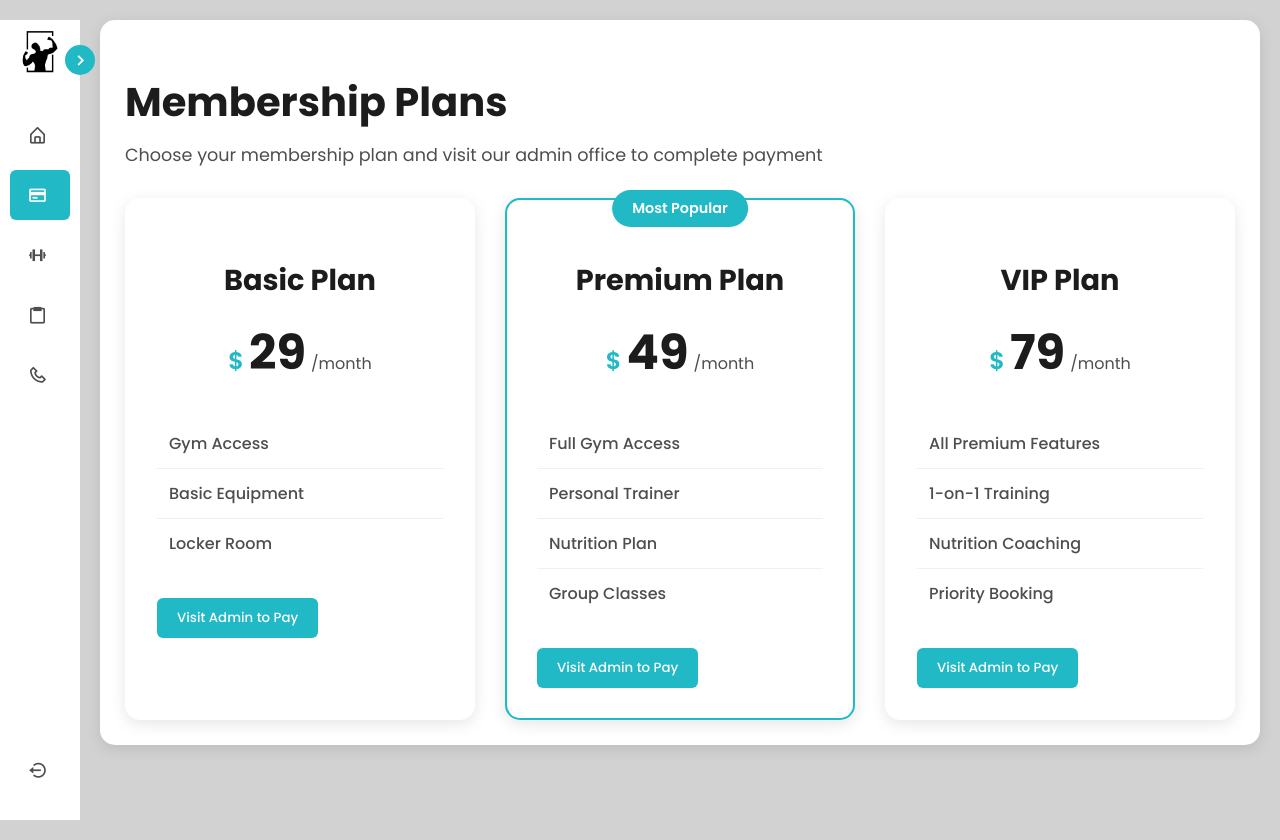
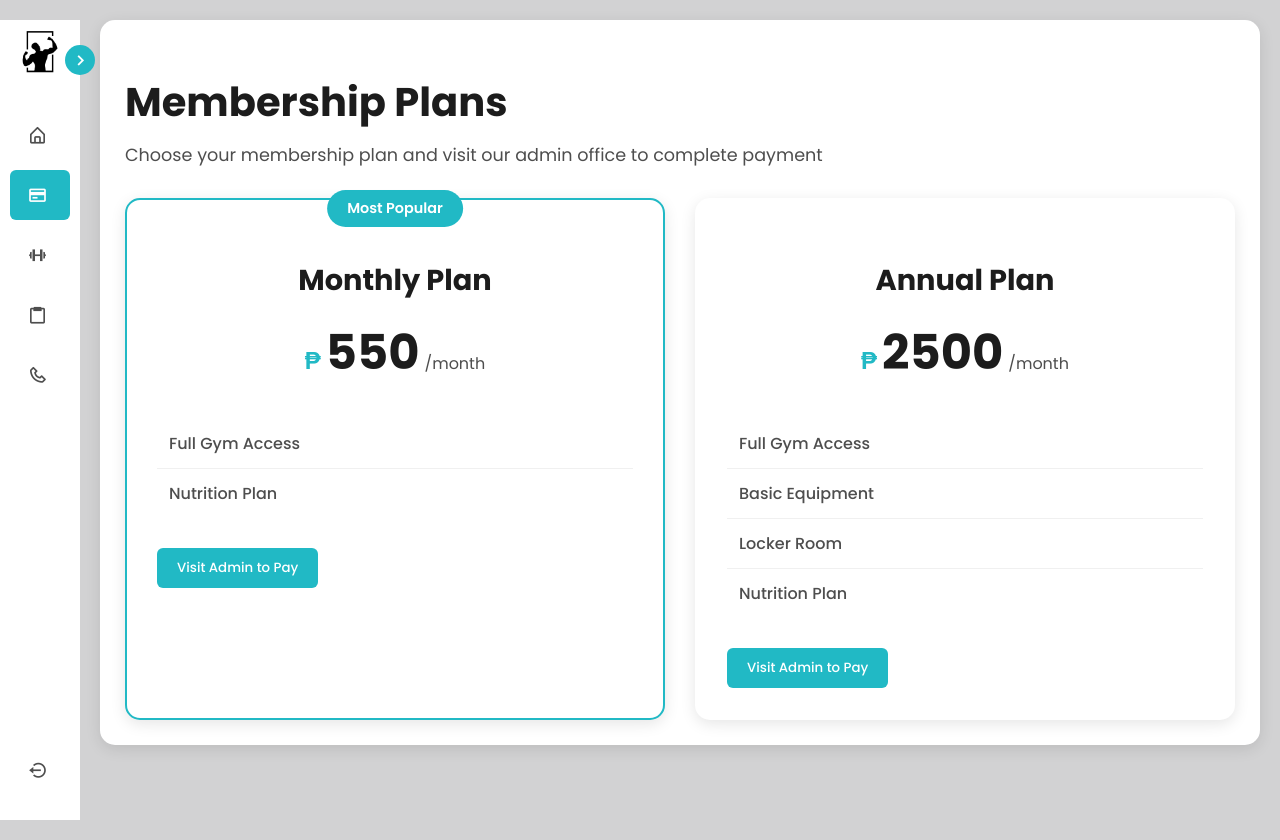
Before and after one commit to sumkai16/GymManagement, a PHP site: page /views/guest.php in a window 1280 px wide, after a click that opens the changed part. Run offline with PHP 8.4, Linux system fonts and the light colour scheme; the visitor is signed in with stand-in values (Sample User, id 1); some libraries are stand-ins or nearby versions.

Commit message:
guest working(?)

```diff
--- a/assets/js/dashboard_guest.js
+++ b/assets/js/dashboard_guest.js
@@ -388,11 +388,11 @@ document.getElementById("logoutBtn").addEventListener("click", function(event) {
 
     debugLog('Logout button clicked');
 
-    fetch("../../controllers/AuthController.php?action=logout")
+    fetch("../controllers/AuthController.php?action=logout")
         .then(() => {
             debugLog('Logout successful, redirecting to login');
             // Force redirect to login page after logout
-            window.location.href = "../../views/auth/login.php";
+            window.location.href = "../views/auth/login.php";
         })
         .catch(err => {
             debugLog('Logout error:', err);
--- a/controllers/AuthController.php
+++ b/controllers/AuthController.php
@@ -97,7 +97,7 @@ if ($_SERVER['REQUEST_METHOD'] === 'POST') {
 
         try {
             if ($userModel->register($username, $password, $role, $status)) {
-                $_SESSION['success'] = "Registration successful. Please log in.";
+                $_SESSION['success'] = "Registration successful. User still needs to be activated by admin.";
                 header("Location: ../views/auth/login.php");
                 exit;
             } else {
@@ -151,7 +151,7 @@ if ($_SERVER['REQUEST_METHOD'] === 'POST') {
             $_SESSION['role'] = htmlspecialchars($user['role'], ENT_QUOTES, 'UTF-8');
             $_SESSION['status'] = htmlspecialchars($user['status'], ENT_QUOTES, 'UTF-8');
             $_SESSION['login_time'] = time();
-            $_SESSION['success'] = ucfirst($user['role']) . " login successful! Redirecting...";
+            $_SESSION['success'] = ucfirst($user['role']) . "Login successful!";
 
             // Role-based redirect with validation
             $redirect = null;
--- a/views/auth/login.php
+++ b/views/auth/login.php
@@ -21,7 +21,7 @@ if (isset($_SESSION['user_id'])) {
 <!DOCTYPE html>
 <html>
 <head>
-    <title>Login</title>
+    <title>Login - FitNexus</title>
     <link rel="stylesheet" href="../../assets/css/auth.css">
 </head>
 <body>
--- a/views/auth/register.php
+++ b/views/auth/register.php
@@ -19,7 +19,7 @@ if (isset($_SESSION['user_id'])) {
 <!DOCTYPE html>
 <html>
 <head>
-    <title>Register</title>
+    <title>Register - FitNexus</title>
     <link rel="stylesheet" href="../../assets/css/auth.css">
 </head>
 <body>
--- a/views/guest.php
+++ b/views/guest.php
@@ -15,7 +15,7 @@ $username = $_SESSION['username'] ?? 'Guest';
 <head>
     <meta charset="UTF-8">
     <meta name="viewport" content="width=device-width, initial-scale=1.0">
-    <title>Guest Dashboard</title>
+    <title>Guest - FitNexus</title>
     <link rel="stylesheet" href="../assets/css/member_styles.css">
     <link rel="stylesheet" href="../assets/css/guest_dashboard.css">
     <link href='https://unpkg.com/boxicons@2.1.4/css/boxicons.min.css' rel='stylesheet'>
@@ -88,7 +88,7 @@ $username = $_SESSION['username'] ?? 'Guest';
             <!-- Logout Section -->
             <div class="bottom-cont">
                 <li>
-                    <a href="../../controllers/AuthController.php?action=logout" id="logoutBtn">
+                    <a href="../controllers/AuthController.php?action=logout" id="logoutBtn">
                         <i class='bx bx-log-out-circle icon'></i>
                         <span class="text nav-text">Logout</span>
                     </a>
@@ -208,39 +208,13 @@ $username = $_SESSION['username'] ?? 'Guest';
                 </div>
 
                 <div class="subscription-plans">
-                    <div class="plan-card">
-                        <div class="plan-header">
-                            <h3>Basic Plan</h3>
-                            <div class="price">
-                                <span class="currency">$</span>
-                                <span class="amount">29</span>
-                                <span class="period">/month</span>
-                            </div>
-                        </div>
-                        <div class="plan-features">
-                            <div class="feature">
-                                <i class="fas fa-check"></i>
-                                <span>Gym Access</span>
-                            </div>
-                            <div class="feature">
-                                <i class="fas fa-check"></i>
-                                <span>Basic Equipment</span>
-                            </div>
-                            <div class="feature">
-                                <i class="fas fa-check"></i>
-                                <span>Locker Room</span>
-                            </div>
-                        </div>
-                        <button class="btn-primary">Visit Admin to Pay</button>
-                    </div>
-
                     <div class="plan-card featured">
                             <div class="plan-badge">Most Popular</div>
                             <div class="plan-header">
-                            <h3>Premium Plan</h3>
+                                <h3>Monthly Plan</h3>
                                 <div class="price">
-                                <span class="currency">$</span>
-                                <span class="amount">49</span>
+                                    <span class="currency">₱</span>
+                                    <span class="amount">550</span>
                                     <span class="period">/month</span>
                                 </div>
                             </div>
@@ -251,49 +225,42 @@ $username = $_SESSION['username'] ?? 'Guest';
                                 </div>
                                 <div class="feature">
                                     <i class="fas fa-check"></i>
-                                <span>Personal Trainer</span>
-                            </div>
-                            <div class="feature">
-                                <i class="fas fa-check"></i>
                                     <span>Nutrition Plan</span>
-                            </div>
-                            <div class="feature">
-                                <i class="fas fa-check"></i>
-                                <span>Group Classes</span>
                                 </div>
                             </div>
                             <button class="btn-primary">Visit Admin to Pay</button>
                         </div>
-
                     <div class="plan-card">
                         <div class="plan-header">
-                            <h3>VIP Plan</h3>
+                            <h3>Annual Plan</h3>
                             <div class="price">
-                                <span class="currency">$</span>
-                                <span class="amount">79</span>
+                                <span class="currency">₱</span>
+                                <span class="amount">2500</span>
                                 <span class="period">/month</span>
                             </div>
                         </div>
                         <div class="plan-features">
                             <div class="feature">
                                 <i class="fas fa-check"></i>
-                                <span>All Premium Features</span>
+                                <span>Full Gym Access</span>
                             </div>
                             <div class="feature">
                                 <i class="fas fa-check"></i>
-                                <span>1-on-1 Training</span>
+                                <span>Basic Equipment</span>
                             </div>
                             <div class="feature">
                                 <i class="fas fa-check"></i>
-                                <span>Nutrition Coaching</span>
+                                <span>Locker Room</span>
                             </div>
                             <div class="feature">
                                 <i class="fas fa-check"></i>
-                                <span>Priority Booking</span>
+                                <span>Nutrition Plan</span>
                             </div>
                         </div>
                         <button class="btn-primary">Visit Admin to Pay</button>
                     </div>
+
+
                 </div>
             </div>
 
@@ -307,16 +274,16 @@ $username = $_SESSION['username'] ?? 'Guest';
                 <div class="trainers-grid">
                     <div class="trainer-card">
                         <div class="trainer-image">
-                            <img src="https://via.placeholder.com/150" alt="Trainer 1">
+                            <img src="../assets/images/trainers/axcee.png" alt="Trainer 1">
                         </div>
                         <div class="trainer-info">
-                            <h3>John Smith</h3>
-                            <p class="trainer-title">Senior Personal Trainer</p>
+                            <h3>Axcee Cabusas</h3>
+                            <p class="trainer-title">Semi Calisthenic and Free Weight Trainer</p>
                             <div class="trainer-expertise">
-                                <span class="expertise-tag">Weight Training</span>
-                                <span class="expertise-tag">Cardio</span>
+                                <span class="expertise-tag">Semi Calisthenic</span>
+                                <span class="expertise-tag">Free Weight</span>
                             </div>
-                            <p class="trainer-description">5+ years experience in strength training and bodybuilding</p>
+                            <p class="trainer-description">2 years experience in calisthenic and free weight training</p>
                         </div>
                     </div>
 
@@ -325,28 +292,28 @@ $username = $_SESSION['username'] ?? 'Guest';
                             <img src="https://via.placeholder.com/150" alt="Trainer 2">
                         </div>
                         <div class="trainer-info">
-                            <h3>Sarah Johnson</h3>
-                            <p class="trainer-title">Fitness Specialist</p>
+                            <h3>Joseph Anthony Arambala</h3>
+                            <p class="trainer-title">Strength and Conditioning Coach</p>
                             <div class="trainer-expertise">
-                                <span class="expertise-tag">Yoga</span>
-                                <span class="expertise-tag">Pilates</span>
+                                <span class="expertise-tag">Strength Training</span>
+                                <span class="expertise-tag">Body Building</span>
                             </div>
-                            <p class="trainer-description">Certified yoga instructor with focus on flexibility and mindfulness</p>
+                            <p class="trainer-description">5+ years experience in strength training and bodybuilding</p>
                         </div>
                     </div>
 
                     <div class="trainer-card">
                         <div class="trainer-image">
-                            <img src="https://via.placeholder.com/150" alt="Trainer 3">
+                            <img src="../assets/images/trainers/klyde.jpg" alt="Trainer 3">
                         </div>
                         <div class="trainer-info">
-                            <h3>Mike Davis</h3>
-                            <p class="trainer-title">Nutrition Coach</p>
+                            <h3>Jan Klyde Bulagao</h3>
+                            <p class="trainer-title">Strength and Nutrition Coach</p>
                             <div class="trainer-expertise">
+                                <span class="expertise-tag">Strength Training</span>
                                 <span class="expertise-tag">Nutrition</span>
-                                <span class="expertise-tag">Weight Loss</span>
                             </div>
-                            <p class="trainer-description">Specialized in nutrition planning and weight management</p>
+                            <p class="trainer-description">2 years experience in strength training and nutrition</p>
                         </div>
                     </div>
 
@@ -355,13 +322,13 @@ $username = $_SESSION['username'] ?? 'Guest';
                             <img src="https://via.placeholder.com/150" alt="Trainer 4">
                         </div>
                         <div class="trainer-info">
-                            <h3>Lisa Brown</h3>
-                            <p class="trainer-title">Group Fitness Instructor</p>
+                            <h3>Jerkean Gabrina</h3>
+                            <p class="trainer-title">Body Composition and Nutrition Coach</p>
                             <div class="trainer-expertise">
-                                <span class="expertise-tag">HIIT</span>
-                                <span class="expertise-tag">CrossFit</span>
+                                <span class="expertise-tag">Body Composition</span>
+                                <span class="expertise-tag">Nutrition</span>
                             </div>
-                            <p class="trainer-description">High-intensity training specialist with group fitness expertise</p>
+                            <p class="trainer-description">2 years experience in body composition and nutrition</p>
                         </div>
                     </div>
                 </div>
@@ -424,7 +391,7 @@ $username = $_SESSION['username'] ?? 'Guest';
                             <i class="fas fa-user-tie"></i>
                         </div>
                         <div class="contact-info">
-                            <h3>Admin Office</h3>
+                            <h3>Gym Staff</h3>
                             <p>Visit for Membership Payment</p>
                             <span>Mon-Fri: 9AM-6PM</span>
                         </div>
@@ -435,8 +402,8 @@ $username = $_SESSION['username'] ?? 'Guest';
                             <i class="fas fa-phone"></i>
                         </div>
                         <div class="contact-info">
-                            <h3>Admin Phone</h3>
-                            <p>+1 (555) 123-4567</p>
+                            <h3>Gym Staff Phone</h3>
+                            <p>+63 917 123-4567</p>
                             <span>Mon-Fri: 9AM-6PM</span>
                         </div>
                     </div>
@@ -446,9 +413,9 @@ $username = $_SESSION['username'] ?? 'Guest';
                             <i class="fas fa-map-marker-alt"></i>
                         </div>
                         <div class="contact-info">
-                            <h3>Admin Office Location</h3>
-                            <p>123 Fitness Street, Admin Office</p>
-                            <span>City, State 12345</span>
+                            <h3>Gym Location</h3>
+                            <p>Gea Fitness Gym</p>
+                            <span>Pob. Ward 3, National Hiway, Minglanilla, Cebu</span>
                         </div>
                     </div>
 
@@ -457,25 +424,25 @@ $username = $_SESSION['username'] ?? 'Guest';
                             <i class="fas fa-credit-card"></i>
                         </div>
                         <div class="contact-info">
-                            <h3>Payment Methods</h3>
-                            <p>Cash, Card, Check</p>
-                            <span>All major cards accepted</span>
+                            <h3>Payment</h3>
+                            <p>Cash only</p>
+                            <span>No other payment methods accepted</span>
                         </div>
                     </div>
                 </div>
 
                 <div class="support-actions">
-                    <a href="tel:+15551234567" class="action-btn">
+                    <a href="tel:+63 917 123-4567" class="action-btn">
                         <i class="fas fa-phone"></i>
                         Call Admin
                     </a>
-                    <a href="mailto:admin@gymmanagement.com" class="action-btn">
+                    <a href="mailto:geafitnessgym@gmail.com" class="action-btn">
                         <i class="fas fa-envelope"></i>
                         Email Admin
                     </a>
                     <a href="#subscription" class="action-btn">
                         <i class="fas fa-credit-card"></i>
-                        View Plans
+                        View Membership Plans
                     </a>
                 </div>
             </div>
--- a/views/member/member_dashboard.php
+++ b/views/member/member_dashboard.php
@@ -14,7 +14,7 @@ $data = $member->getDashboardData($_SESSION['user_id']);
 <head>
     <meta charset="UTF-8">
     <meta name="viewport" content="width=device-width, initial-scale=1.0">
-    <title>Dashboard - Gym Management</title>
+    <title>Dashboard - FitNexus</title>
     <link rel="stylesheet" type="text/css" href="../../assets/css/member_styles.css">
     <link href='https://unpkg.com/boxicons@2.1.4/css/boxicons.min.css' rel='stylesheet'>
 </head>
```
Also changed, not shown: assets/images/trainers/axcee.png (added), assets/images/trainers/klyde.jpg (added). Lines whose indentation alone changed are shown as unchanged.
